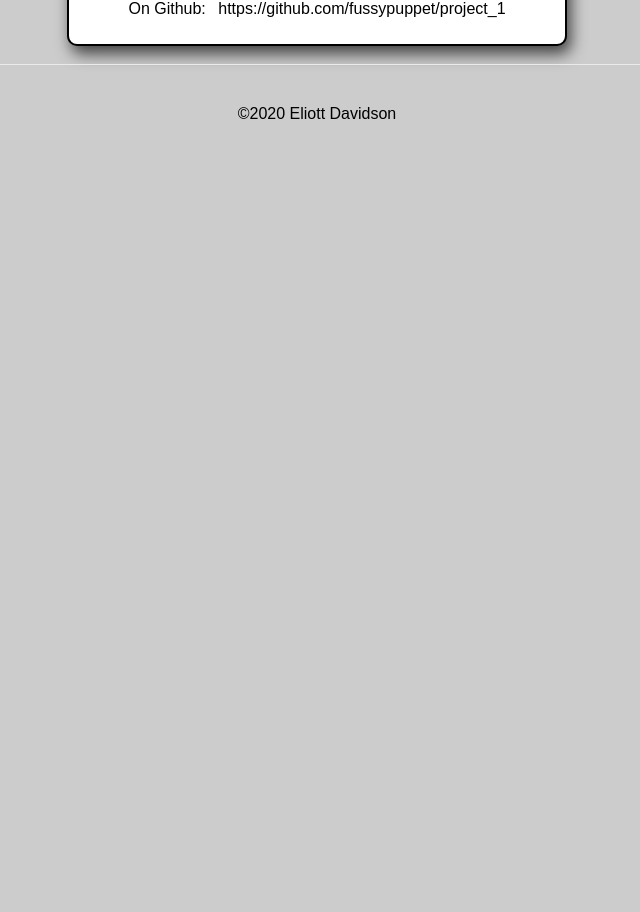
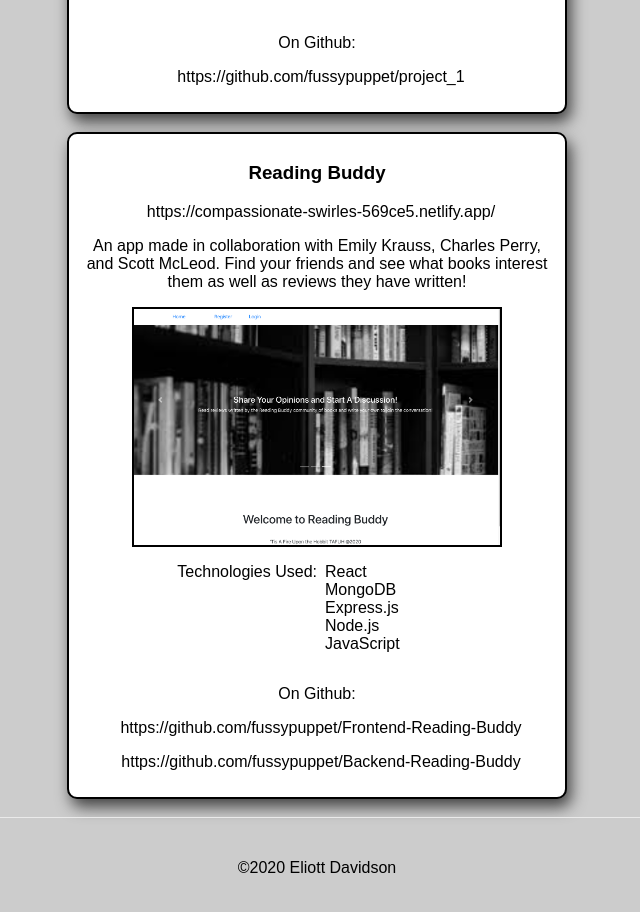
Before and after one commit to fussypuppet/EDPortfolio, a Next.js app: page /projects in a window 1280 px wide. Shown: the part 1230-2142 px from the top of the page, without its empty margins (323-963 px from the left). Before the commit the page ends 1424 px from the top, so only its background shows below. Built offline with nearby package versions, Linux system fonts and the light colour scheme; a web font is replaced by a local one.

Commit message:
Added Reading Buddy to projects page

```diff
--- a/components/project.js
+++ b/components/project.js
@@ -18,7 +18,12 @@ export default function Project(props) {
                     ))}
                 </ul>
             </div>
-            <p>On Github: <a href={props.projectData.gitHubUrl} target='_blank'>{props.projectData.gitHubUrl}</a></p>
+            <div className={styles.project_section}>
+                <p>On Github:</p>
+                {props.projectData.gitHubUrl.map(url => (
+                    <p><a href={url} target='_blank'>{url}</a></p>
+                ))}
+            </div>
             <style jsx>
                 {`
                     .techs {
--- a/pages/projects.js
+++ b/pages/projects.js
@@ -10,7 +10,7 @@ export default function Projects() {
             technologies: ["Node", "PostgreSQL", "Sequelize", "Express.js", "EJS", "CSS", "Bootstrap 4.5"],
             screenshotUrl: "../images/coopAccSS.png",
             deployUrl: "https://coop-accounts.herokuapp.com",
-            gitHubUrl: "https://github.com/fussypuppet/p2_coop_accounts",
+            gitHubUrl: ["https://github.com/fussypuppet/p2_coop_accounts"]
         },
         {
             name: "Oh No!",
@@ -18,15 +18,17 @@ export default function Projects() {
             technologies: ["Javascript", "HTML", "CSS Grid"],
             screenshotUrl: "../images/ohNoSS.png",
             deployUrl: "https://fussypuppet.github.io/project_1",
-            gitHubUrl: "https://github.com/fussypuppet/project_1"
+            gitHubUrl: ["https://github.com/fussypuppet/project_1"]
+        },
+        {
+            name: "Reading Buddy",
+            description: "An app made in collaboration with Emily Krauss, Charles Perry, and Scott McLeod.  Find your friends and see what books interest them as well as reviews they have written!",
+            technologies: ["React", "MongoDB", "Express.js", "Node.js", "JavaScript"],
+            screenshotUrl: "../images/readingBuddySS.png",
+            deployUrl: "https://compassionate-swirles-569ce5.netlify.app/",
+            gitHubUrl: ["https://github.com/fussypuppet/Frontend-Reading-Buddy", "https://github.com/fussypuppet/Backend-Reading-Buddy"]
         }
     ];
-    //  name: "Reading Buddy",
-    //  description: "Find your friends and see what books interest them as well as reviews they have written!"
-    //  technologies: ["React", "MongoDB", "Express.js", "Node.js", "JavaScript"],
-    //  screenshotUrl:
-    //  deployUrl: "https://compassionate-swirles-569ce5.netlify.app/",
-    //  gitHubUrl:
     //  name: "Tide Pool Finder"
     //  description:
     //  screenshotUrl:
--- a/styles/Home.module.css
+++ b/styles/Home.module.css
@@ -131,6 +131,10 @@
   width: 100%;
 }
 
+.project_section {
+  width: 100%;
+}
+
 .app_screenshot{
   display: block;
   height: 240px;
```
Also changed, not shown: public/images/readingBuddySS.png (added).
